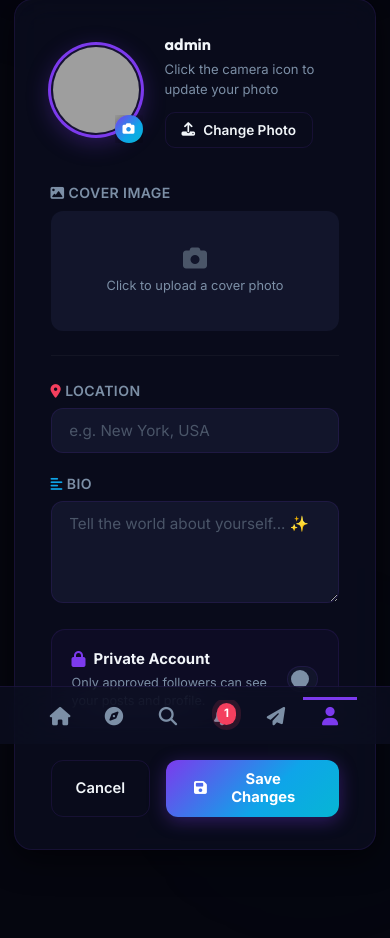
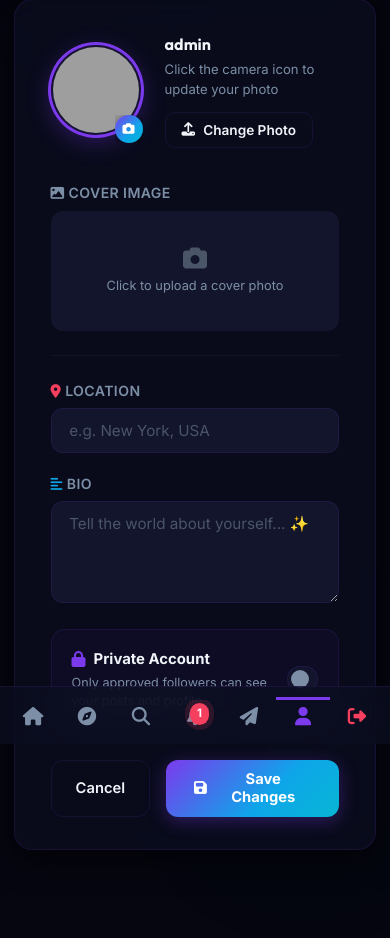
Before and after one commit to 23CABSAKTHIRENGANATHANk/CodeAlpha_Aetheria, a Django app: page /profile/edit/ in a window 390 px wide. Shown: the part 100-1038 px from the top of the page. Run offline with Django 5.2, Linux system fonts and the light colour scheme; a user stored in the database is signed in; data comes from the database, SQL or seed files in the repository; grey boxes are pictures that could not be loaded.

Commit message:
fix: add mobile logout button and fix Cloudinary 500 error on upload

```diff
--- a/socialmedia/socialmedia/settings.py
+++ b/socialmedia/socialmedia/settings.py
@@ -196,6 +196,7 @@ STORAGES = {
 
 # Backward compatibility for django-cloudinary-storage which crashes without this in Django 4.2+
 STATICFILES_STORAGE = "whitenoise.storage.CompressedStaticFilesStorage"
+DEFAULT_FILE_STORAGE = "cloudinary_storage.storage.MediaCloudinaryStorage"
 
 # Media Files (User uploads)
 MEDIA_URL = "/media/"
--- a/socialmedia/templates/base.html
+++ b/socialmedia/templates/base.html
@@ -76,6 +76,10 @@
                             class="nav-item {% if request.resolver_match.url_name == 'edit_profile' %}active{% elif request.resolver_match.url_name == 'profile' and profile_user.id == request.user.id %}active{% endif %}">
                             <i class="fas fa-user"></i>
                             <span class="nav-text">Profile</span>
+                        </a>
+                        <!-- Mobile-only Logout -->
+                        <a href="{% url 'logout' %}" class="nav-item mobile-show-flex" style="display:none; color:var(--accent-danger);">
+                            <i class="fas fa-sign-out-alt"></i>
                         </a>
                     </nav>
                 </div>
```
